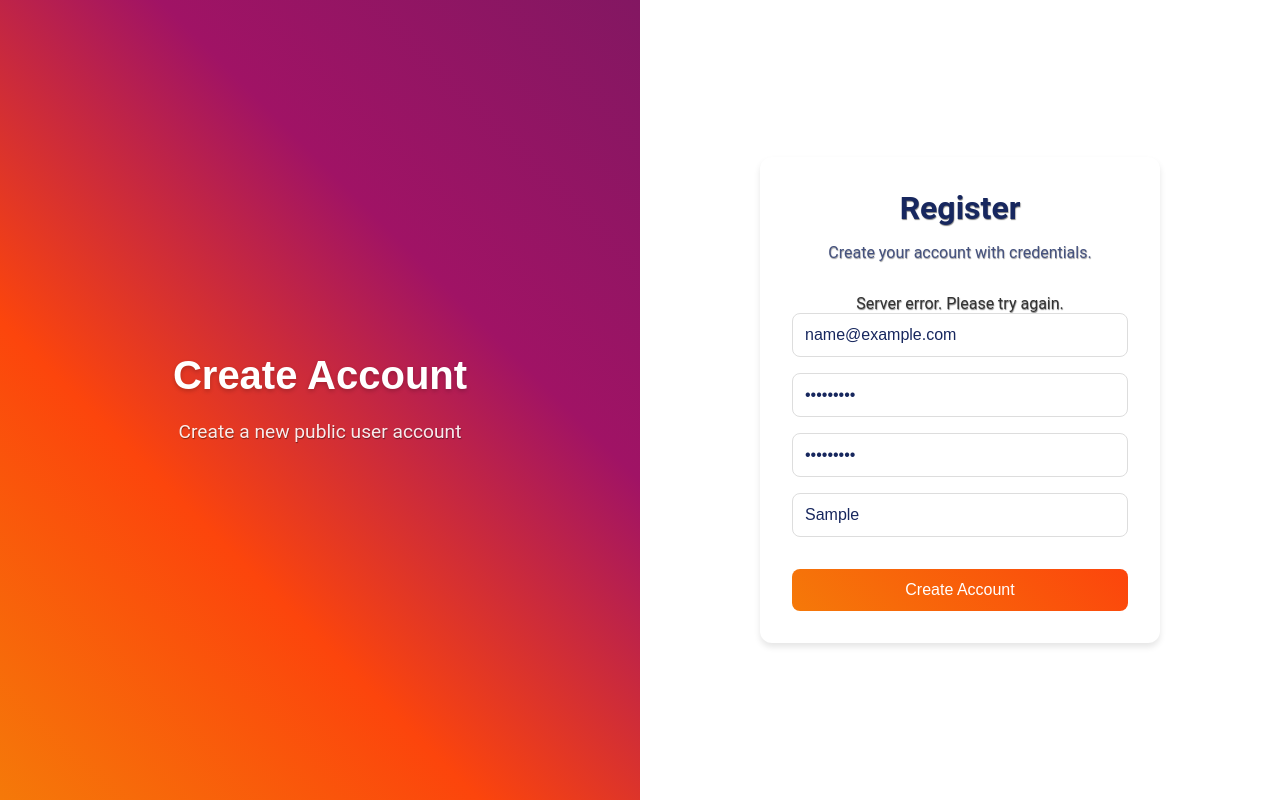
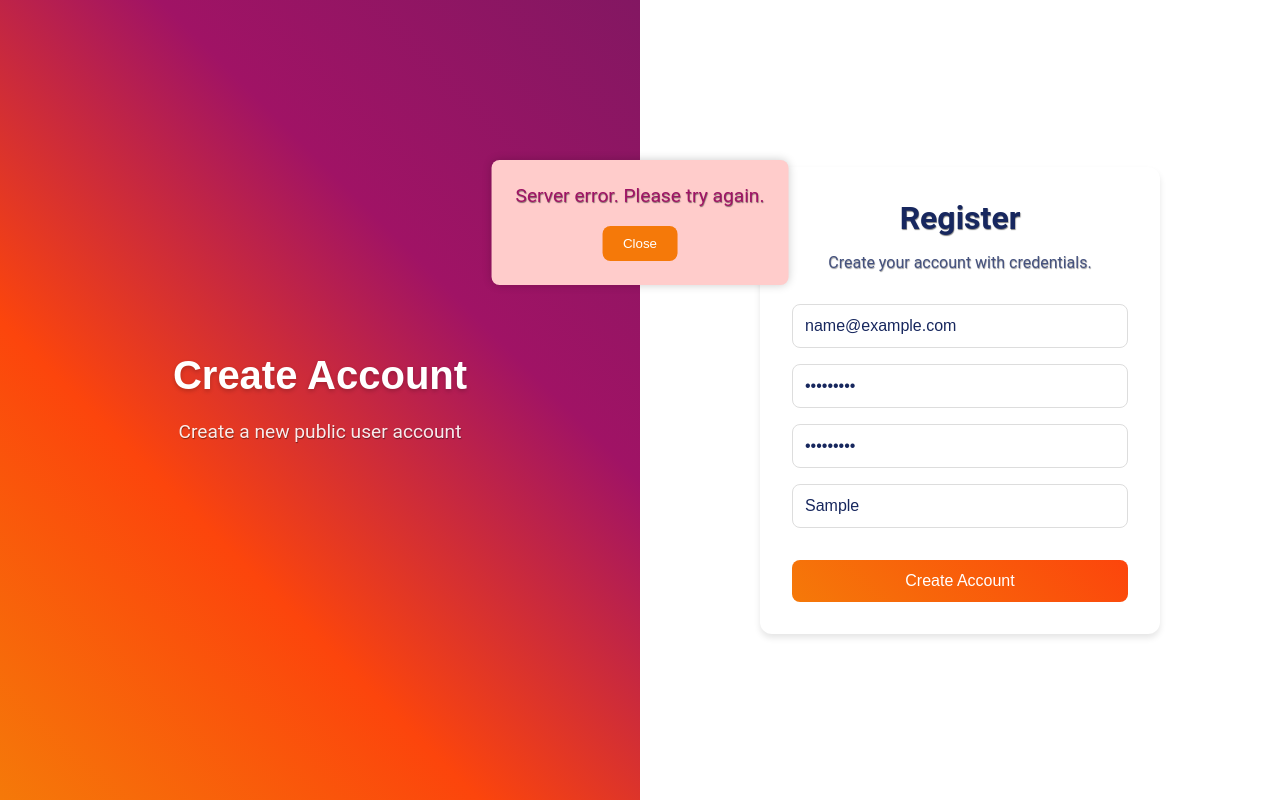
Before and after one commit to Blitz1r/CSSECDV-WEBSITE, a React (Create React App) app in the folder frontend/: page /register in a window 1280 px wide. Both pictures are taken after typing "name@example.com", "Sample123", "Sample123", "Sample" into the empty fields and a click on the button "Create Account". Built offline with nearby package versions, Linux system fonts and the light colour scheme; no server answers.

Commit message:
Fixed Pop Up

```diff
--- a/frontend/src/components/Register.js
+++ b/frontend/src/components/Register.js
@@ -83,7 +83,6 @@ function Register() {
                 <div className="login-form">
                     <h2>Register</h2>
                     <p>Create your account with credentials.</p>
-                    {error && <div className="error-message">{errorMessage}</div>}
                     {success && <div className="success-message">Account created! Redirecting to login...</div>}
                     <form onSubmit={HandleSubmit}>
                         <input
@@ -120,6 +119,12 @@ function Register() {
                     </form>
                 </div>
             </div>
+            {error && (
+                <div className="error-popup active">
+                    <p>{errorMessage}</p>
+                    <button onClick={() => setError(false)}>Close</button>
+                </div>
+            )}
         </div>
     );
 }
--- a/frontend/src/components/ViewUsers.js
+++ b/frontend/src/components/ViewUsers.js
@@ -1,4 +1,4 @@
-import React, { useState, useEffect, useMemo } from 'react';
+import React, { useState, useEffect} from 'react';
 import Sidebar from './Sidebar';
 import '../styles/inventory.css';
 import config from '../config';
```
